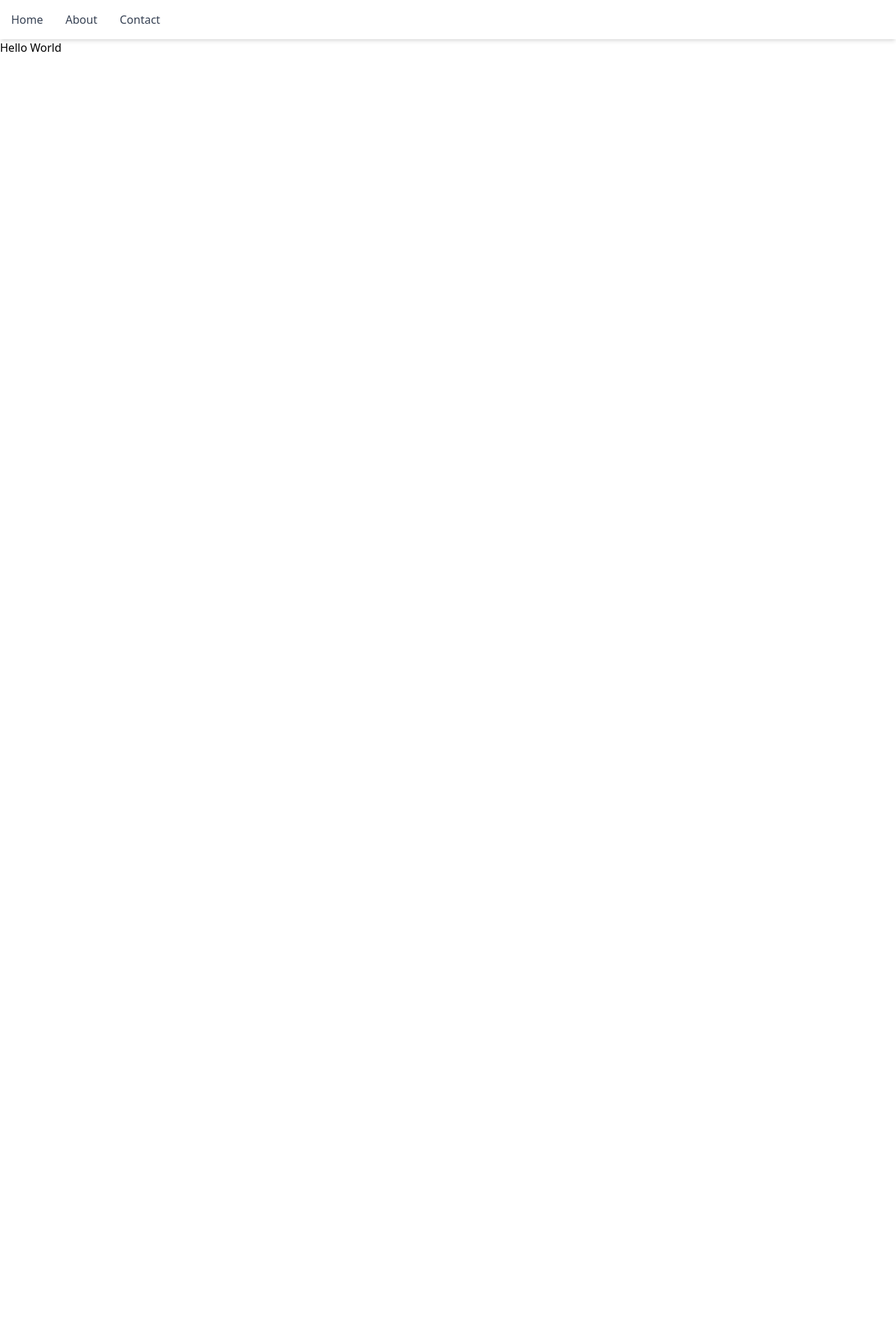
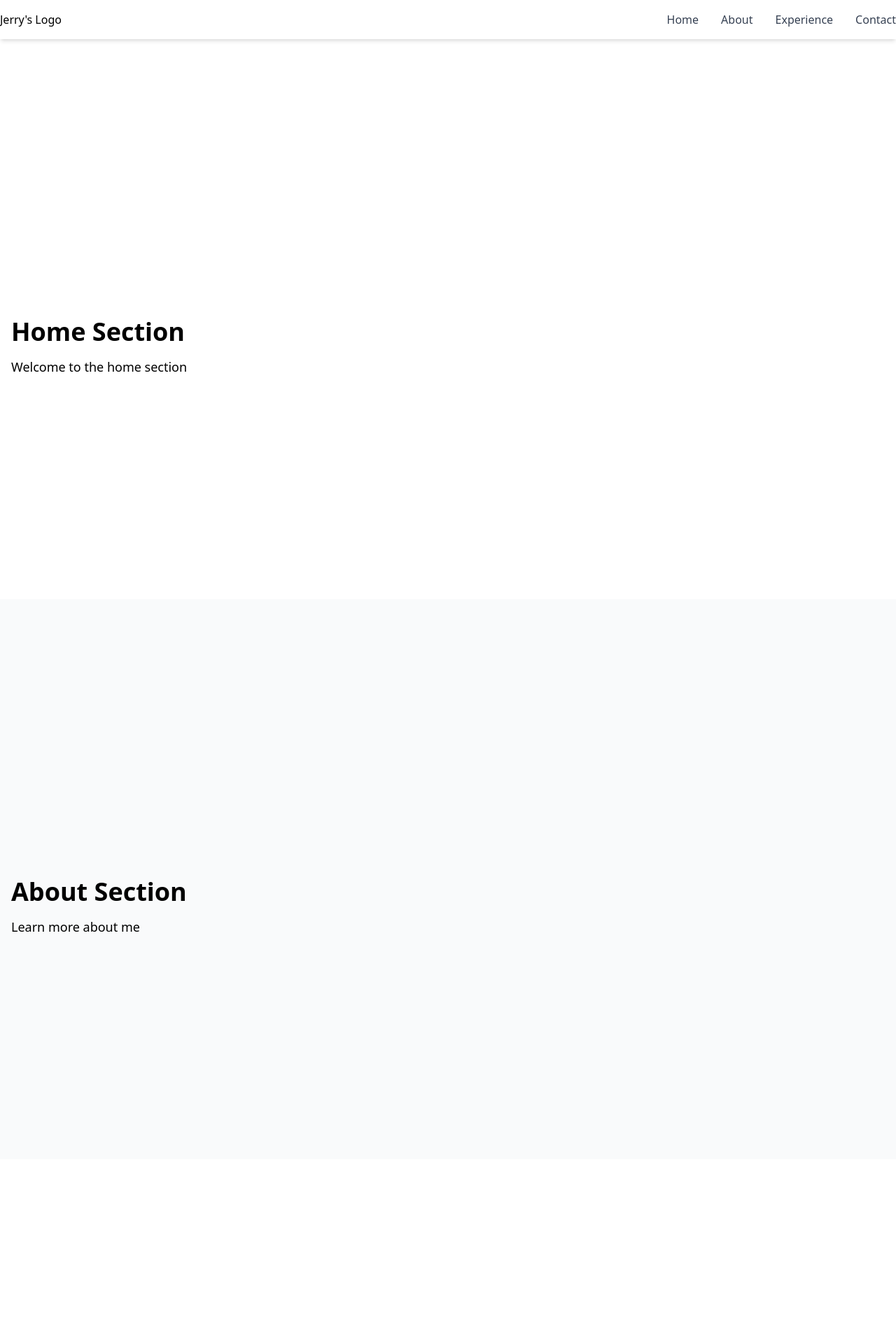
Before and after one commit to 00y300/portfolio, a React (Vite) app: page / in a window 1280 px wide. Shown: the top 1920 px of the page at 70% size. Before the commit the page ends 800 px from the top, so only its background shows below. Built offline with nearby package versions, Linux system fonts and the light colour scheme.

Commit message:
Navigation System Enhancements
feat: Direct users to relevant page sections when clicking navigation items
fix: VSCode launch.json for vite dev server debugging

```diff
--- a/src/App.tsx
+++ b/src/App.tsx
@@ -1,14 +1,43 @@
-// import { useState } from "react";
 import "./index.css";
 import NavigationBar from "./components/navigation/NavigationBar";
 
 function App() {
-  // const [count, setCount] = useState(0);
-
   return (
     <>
       <NavigationBar />
-      <div>Hello World</div>
+      <section id="home" className="pt-20 min-h-screen flex items-center">
+        <div className="container mx-auto px-4">
+          <h1 className="text-4xl font-bold">Home Section</h1>
+          <p className="mt-4 text-lg">Welcome to the home section</p>
+        </div>
+      </section>
+
+      <section
+        id="about"
+        className="pt-20 min-h-screen flex items-center bg-gray-50"
+      >
+        <div className="container mx-auto px-4">
+          <h1 className="text-4xl font-bold">About Section</h1>
+          <p className="mt-4 text-lg">Learn more about me</p>
+        </div>
+      </section>
+
+      <section id="experience" className="pt-20 min-h-screen flex items-center">
+        <div className="container mx-auto px-4">
+          <h1 className="text-4xl font-bold">Experience Section</h1>
+          <p className="mt-4 text-lg">Professional Experience</p>
+        </div>
+      </section>
+
+      <section
+        id="contact"
+        className="pt-20 min-h-screen flex items-center bg-gray-50"
+      >
+        <div className="container mx-auto px-4">
+          <h1 className="text-4xl font-bold">Contact Section</h1>
+          <p className="mt-4 text-lg">Get in touch with me!</p>
+        </div>
+      </section>
     </>
   );
 }
--- a/src/components/navigation/NavigationBar.tsx
+++ b/src/components/navigation/NavigationBar.tsx
@@ -2,11 +2,13 @@ import NavItem from "./NavigationItem";
 
 const NavigationBar = () => {
   return (
-    <nav className="navbar bg-white shadow-md">
-      <div className="container mx-auto px-4">
-        <ul className="flex space-x-8 py-4">
+    <nav className="bg-white shadow-md">
+      <div className="container mx-auto flex items-center justify-between py-4">
+        <li className="flex">Jerry's Logo</li>
+        <ul className="flex space-x-8">
           <NavItem href="#home">Home</NavItem>
           <NavItem href="#about">About</NavItem>
+          <NavItem href="#experience">Experience</NavItem>
           <NavItem href="#contact">Contact</NavItem>
         </ul>
       </div>
--- a/src/components/navigation/NavigationItem.tsx
+++ b/src/components/navigation/NavigationItem.tsx
@@ -1,14 +1,43 @@
+import { useState, useEffect } from "react";
+
 interface NavItemProps {
   href: string;
   children: React.ReactNode;
 }
 
 const NavItem = ({ href, children }: NavItemProps) => {
+  const [isScrolled, setIsScrolled] = useState(false);
+
+  useEffect(() => {
+    const handleScroll = () => {
+      setIsScrolled(window.scrollY > 50);
+    };
+
+    window.addEventListener("scroll", handleScroll);
+    return () => window.removeEventListener("scroll", handleScroll);
+  }, []);
+
+  const handleClick = (e: React.MouseEvent) => {
+    e.preventDefault();
+    const targetId = href.substring(1); // Remove the '#' from href
+    const targetElement = document.getElementById(targetId);
+
+    if (targetElement) {
+      window.scrollTo({
+        top: targetElement.offsetTop - 80, // Adjust for fixed navbar height
+        behavior: "smooth",
+      });
+    }
+  };
+
   return (
     <li>
       <a
         href={href}
-        className="text-gray-700 hover:text-blue-600 font-medium transition-colors duration-200"
+        onClick={handleClick}
+        className={`text-gray-700 hover:text-blue-600 font-medium transition-colors duration-200 ${
+          isScrolled ? "text-gray-900" : ""
+        }`}
       >
         {children}
       </a>
```
